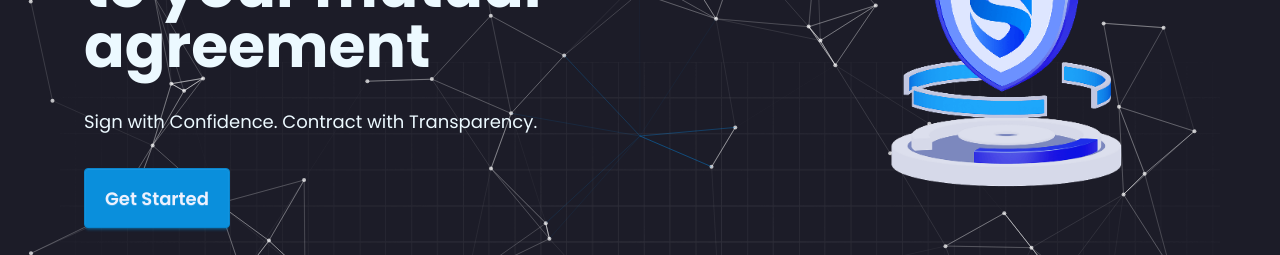
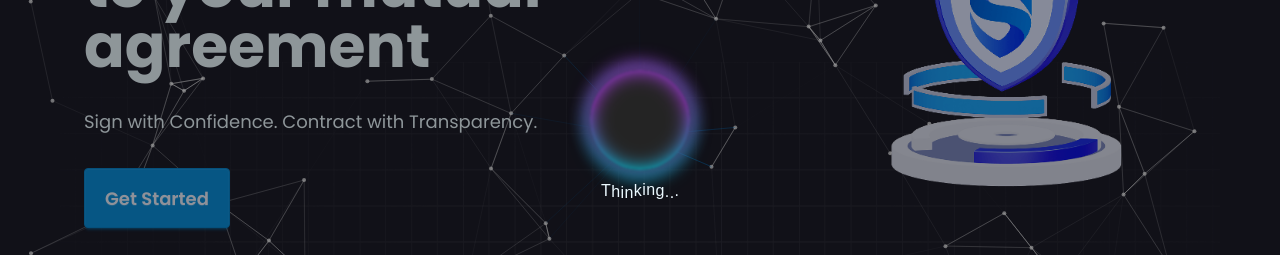
Before and after one commit to michaelbera/vic-shield, a React (Vite) app in the folder vicshield-app/: page / in a window 1280 px wide. Shown: the part 264-519 px from the top of the page. Built offline with nearby package versions, Linux system fonts and the light colour scheme.

Commit message:
Add animated loading text to ModelLoading component
Introduces a new animated 'Thinking...' loading text in ModelLoading using CSS keyframes and span elements. Updates the component to display the animated text instead of the previous static text, and adds corresponding styles for the animation.

```diff
--- a/vicshield-app/src/components/loading/ModelLoading.css
+++ b/vicshield-app/src/components/loading/ModelLoading.css
@@ -22,3 +22,58 @@
     transform: rotate(360deg);
   }
 }
+
+
+.loading-text {
+  font-family: 'Montserrat', sans-serif;
+  text-align: center;
+  span {
+    display: inline-block;
+    margin: 0 -.05em;
+  }
+}
+
+
+
+.loading04 span {
+  animation: loading04 0.7s infinite;
+}
+
+.loading04 span:nth-child(2) {
+  animation-delay: 0.1s;
+}
+.loading04 span:nth-child(3) {
+  animation-delay: 0.2s;
+}
+.loading04 span:nth-child(4) {
+  animation-delay: 0.3s;
+}
+.loading04 span:nth-child(5) {
+  animation-delay: 0.4s;
+}
+.loading04 span:nth-child(6) {
+  animation-delay: 0.5s;
+}
+.loading04 span:nth-child(7) {
+  animation-delay: 0.6s;
+}
+.loading04 span:nth-child(8) {
+  animation-delay: 0.7s;
+}
+.loading04 span:nth-child(9) {
+  animation-delay: 0.8s;
+}
+.loading04 span:nth-child(10) {
+  animation-delay: 0.9s;
+}
+
+
+
+@keyframes loading04 {
+  0%, 100% {
+    transform: scale(1);
+  }
+  50% {
+    transform: translateY(3px);
+  }
+}
--- a/vicshield-app/src/components/loading/ModelLoading.tsx
+++ b/vicshield-app/src/components/loading/ModelLoading.tsx
@@ -18,15 +18,27 @@ export const useModelLoading = create<ModelLoadingState>((set) => ({
 }));
 
 const ModelLoading = () => {
-  const { isOpen, text } = useModelLoading();
+  const { isOpen } = useModelLoading();
 
   return (
-    <dialog id="my_modal_1" className={`modal ${isOpen ? "modal-open" : ""} `}>
+    <dialog id="my_modal_1" className={`modal ${!isOpen ? "modal-open" : ""} `}>
       <div className="flex flex-col gap-2 items-center justify-center ">
         <div className="spinner">
           <div className="spinner1"></div>
         </div>
-        <span className="text-lg font-medium">{text}</span>
+        <div className="loading-text loading04 flex gap-0.5">
+          <span>T</span>
+          <span>h</span>
+          <span>i</span>
+          <span>n</span>
+          <span>k</span>
+          <span>i</span>
+          <span>n</span>
+          <span>g</span>
+          <span>.</span>
+          <span>.</span>
+          <span>.</span>
+        </div>
       </div>
     </dialog>
   );
```
